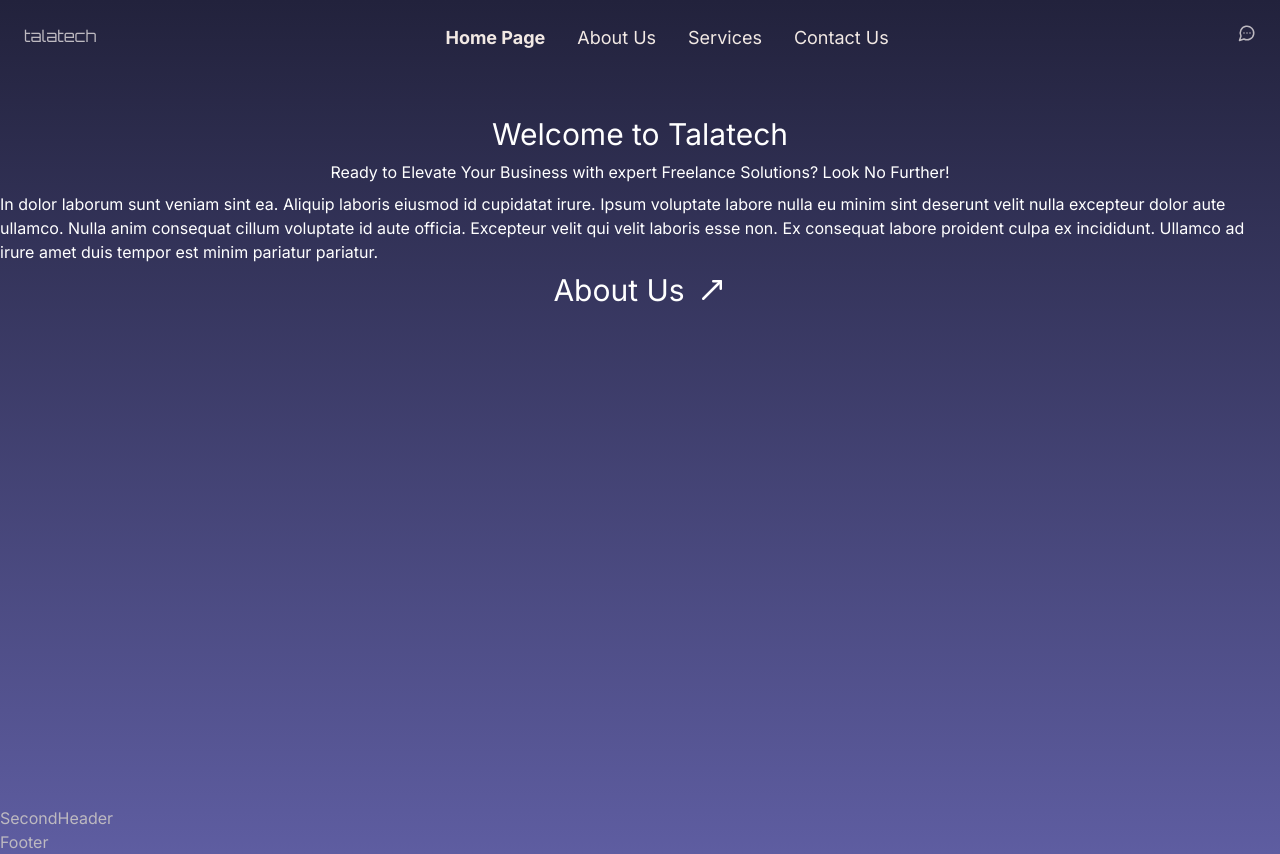
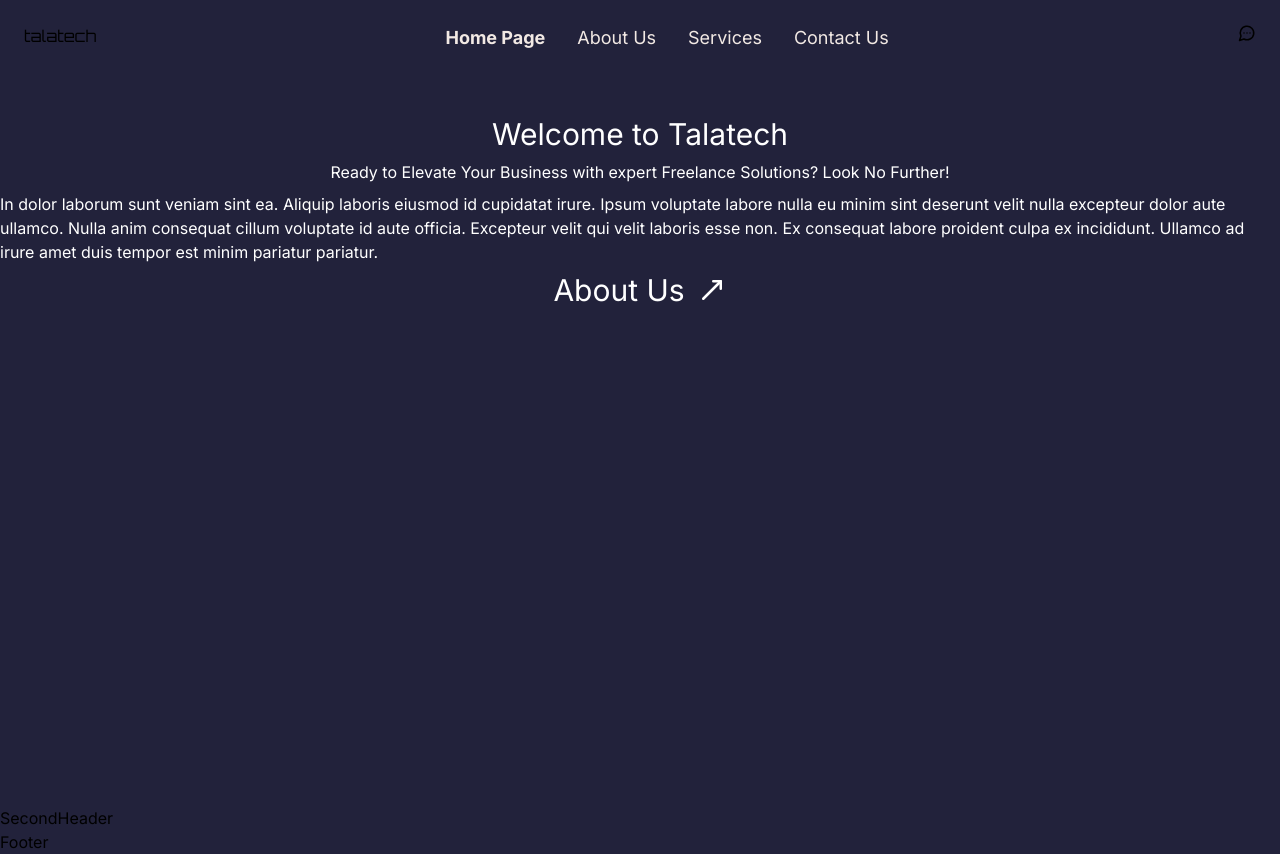
Before and after one commit to talatech/Phase1, a Next.js app: page / in a window 1280 px wide. Built offline with nearby package versions, Linux system fonts and the light colour scheme.

Commit message:
applied custom css headings

```diff
--- a/src/app/globals.css
+++ b/src/app/globals.css
@@ -8,7 +8,20 @@
 }
 
 body {
-  background: linear-gradient(180deg, rgba(34,34,60,1) 0%, rgba(94,93,161,1) 100%);
-  background-repeat: no-repeat;
-  color: #BDB9C0;
+  background-color: #22223B;
 }
+
+@layer base {
+  h1 {
+    @apply text-3xl;
+  }
+  h2 {
+    @apply text-2xl;
+  }
+  h3{
+    @apply text-xl;
+  }
+  h4{
+    @apply text-lg;
+  }
+}
```
